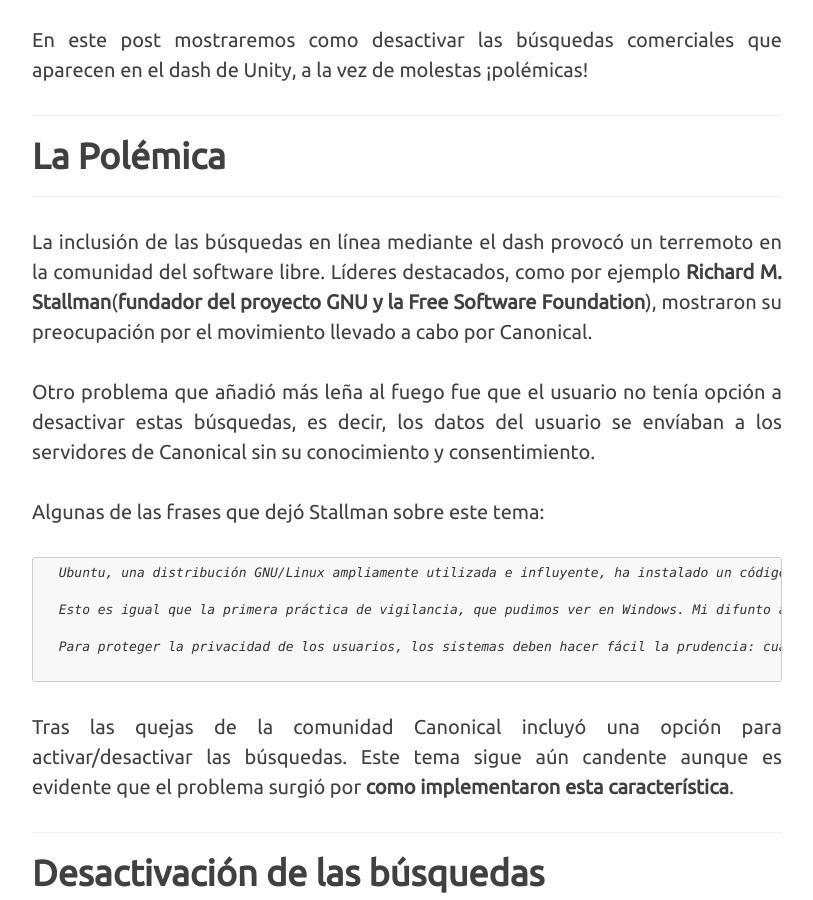
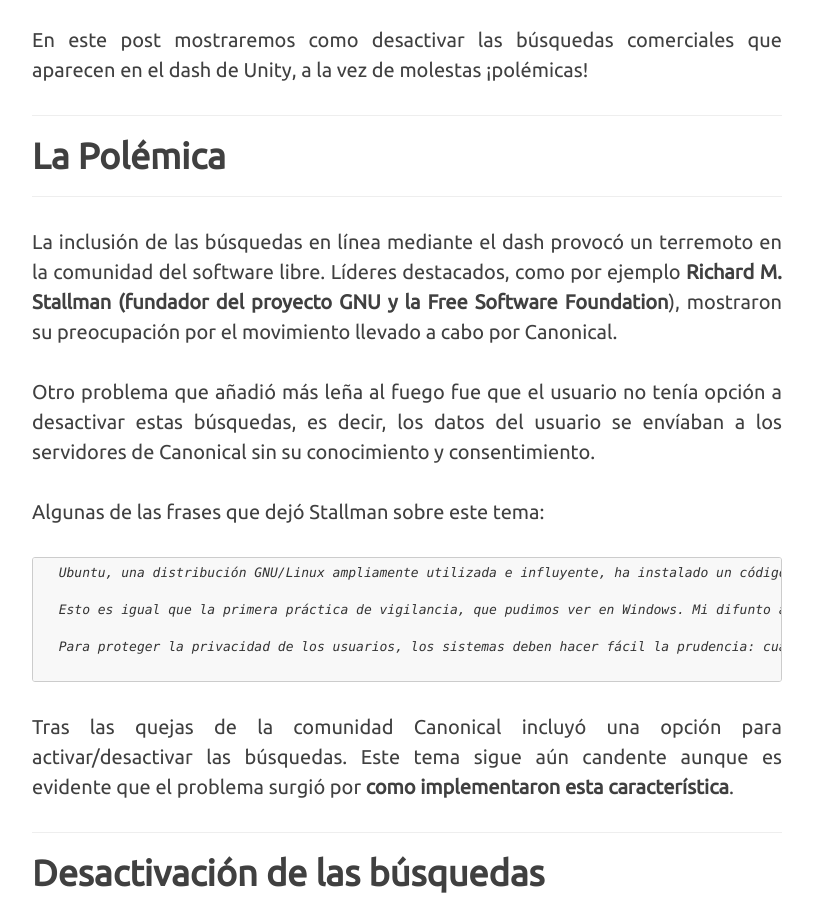
Before and after one commit to R12Leal/R12Leal.github.io, a Jekyll site: the page built from _posts/2015-11-20-desactivar-busquedas-comerciales-ubuntu.markdown, in a window 1280 px wide and 900 px high, scrolled down 823 px. Shown: the whole window, without its empty margins (233-1046 px from the left). Built offline with Jekyll 4.4.1, drawn with Linux system fonts in a browser that asks for light colours; nearby versions of some CDN libraries; comment, search, counter and statistics services are not loaded.

Commit message:
Update 07/01/2016

```diff
--- a/_posts/2015-11-20-desactivar-busquedas-comerciales-ubuntu.markdown
+++ b/_posts/2015-11-20-desactivar-busquedas-comerciales-ubuntu.markdown
@@ -16,7 +16,7 @@
 <hr />
 <h2 class="section-heading">La Polémica</h2>
 <hr />
-<p>La inclusión de las búsquedas en línea mediante el dash provocó un terremoto en la comunidad del software libre. Líderes destacados, como por ejemplo <strong>Richard M. Stallman</strong>(<strong>fundador del proyecto GNU y la Free Software Foundation</strong>), mostraron su preocupación por el movimiento llevado a cabo por Canonical.</p>
+<p>La inclusión de las búsquedas en línea mediante el dash provocó un terremoto en la comunidad del software libre. Líderes destacados, como por ejemplo <strong>Richard M. Stallman (fundador del proyecto GNU y la Free Software Foundation</strong>), mostraron su preocupación por el movimiento llevado a cabo por Canonical.</p>
 <p>Otro problema que añadió más leña al fuego fue que el usuario no tenía opción a desactivar estas búsquedas, es decir, los datos del usuario se envíaban a los servidores de Canonical sin su conocimiento y consentimiento.</p>
 <p>Algunas de las frases que dejó Stallman sobre este tema:</p>
 <p>
```
